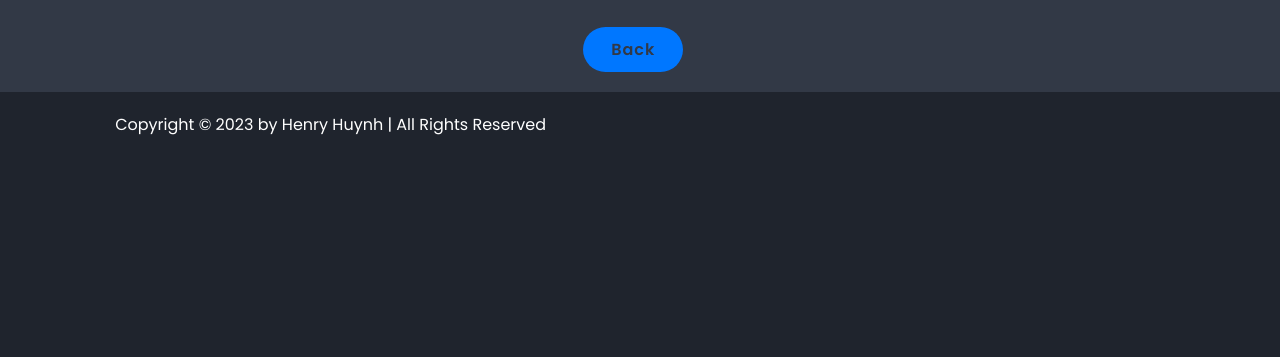
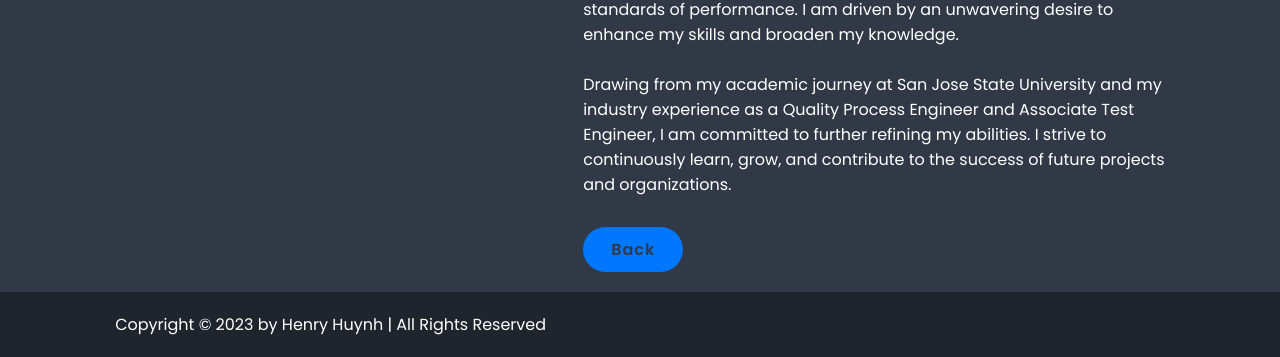
Before and after one commit to HenryQHuynh/personalSite1, a plain HTML site: page about.html in a window 1280 px wide. Shown: the part 721-1078 px from the top of the page. Before the commit the page ends 878 px from the top, so only its background shows below. Drawn offline with nearby package versions, Linux system fonts and the light colour scheme.

Commit message:
Proof reading and refining texts within my about me pages

```diff
--- a/about.html
+++ b/about.html
@@ -33,11 +33,13 @@
       <div class="about-content">
          <h2 class="heading">About <span>Me</span></h2>
          <hr>
-         <p>My name is Henry Huynh, I and was born and raised in the Silicon Valley. I am naturally a systematic thinker and can always be relied upon to be precise and organized in my work. I am an exceptionally conscientious worker who understands the importance of systematic processes and ensuring that all aspects of a project are running smoothly.
+         <p>My name is Henry Huynh, and I was born and raised in the Silicon Valley. With a natural inclination for systematic and logical thinking, I consistently approach my work with precision and organization. As an exceptionally conscientious worker, I understand the significance of implementing systematic processes and ensuring the seamless operation of all project components.
          <br><br>
-         Ever since I began my engineering career at A&D Precision, Inc. I have always remained aware that the tiniest miscalculation could wreak havoc on an organization’s established processes. My experience as a Quality Process Engineer has allowed me to examine procedure plans and implement steps to improve efficiency, conduct in-depth and reliable quality checks, coordinate with various teams to bring projects to life, and generate fruitful results that could easily be cataloged and presented.
+         Throughout my engineering career at A&D Precision, Inc., I have remained acutely aware of the potential impact even the smallest miscalculation can have on established organizational processes. As a Quality Process Engineer, I have successfully assessed procedure plans, implemented measures to enhance efficiency, conducted comprehensive and reliable quality checks, collaborated with diverse teams to bring profitable projects to fruition, and generated tangible and impactful results that can be effectively documented and presented.
          <br><br>
-         I have a strong work ethic, a trained engineering skillset in manufacturing and Full Stack Development, the ability to handle multiple tasks, and a desire to improve my skills and expand my knowledge. Between my academic career at San Jose State University and my industry knowledge as a Quality Process Engineer and Associate Test Engineer, I hope to continue to hone my skills.</p>
+         I possess a strong work ethic, a well-honed engineering skillset encompassing manufacturing, quality control, and Full Stack Development. My experience and expertise in these areas allow me to effectively handle multiple tasks concurrently while maintaining high standards of performance. I am driven by an unwavering desire to enhance my skills and broaden my knowledge.
+         <br><br>
+         Drawing from my academic journey at San Jose State University and my industry experience as a Quality Process Engineer and Associate Test Engineer, I am committed to further refining my abilities. I strive to continuously learn, grow, and contribute to the success of future projects and organizations.</p>
          <a href="https://henryhuynh-portfoliosite.netlify.app/" class="btn">Back</a>
       </div>
    </section>
```
Also changed, not shown: index.html (+5 -7 lines).
